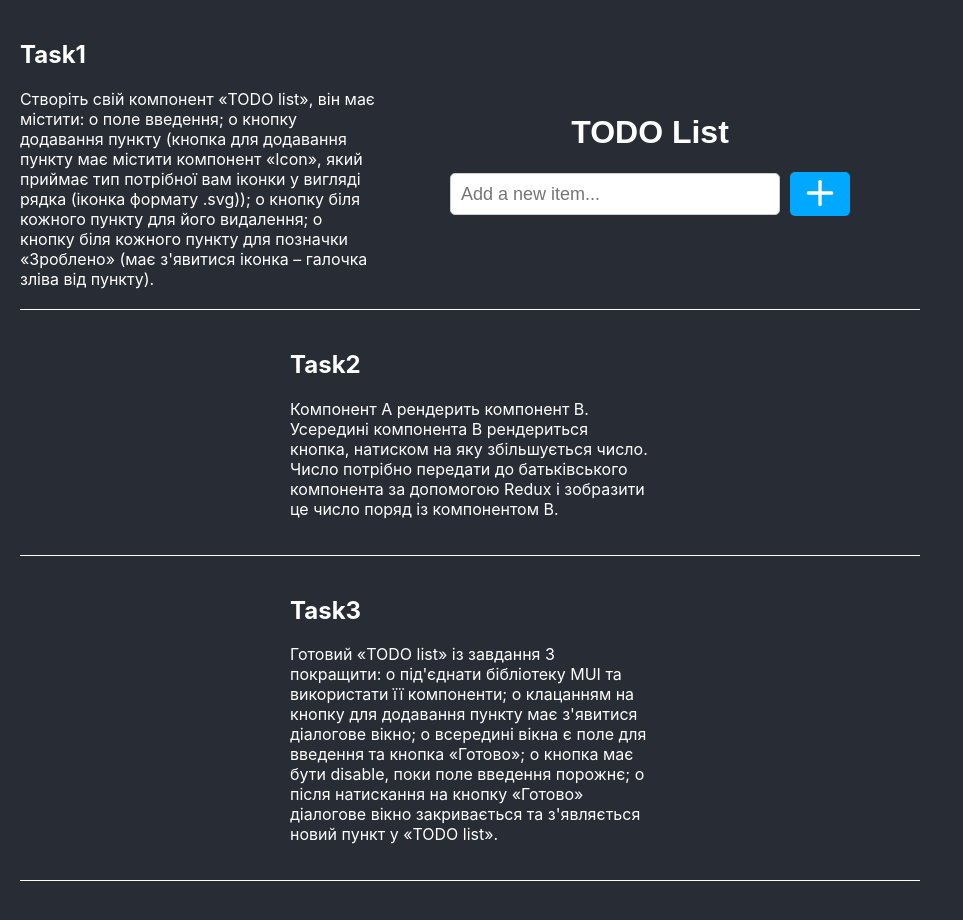
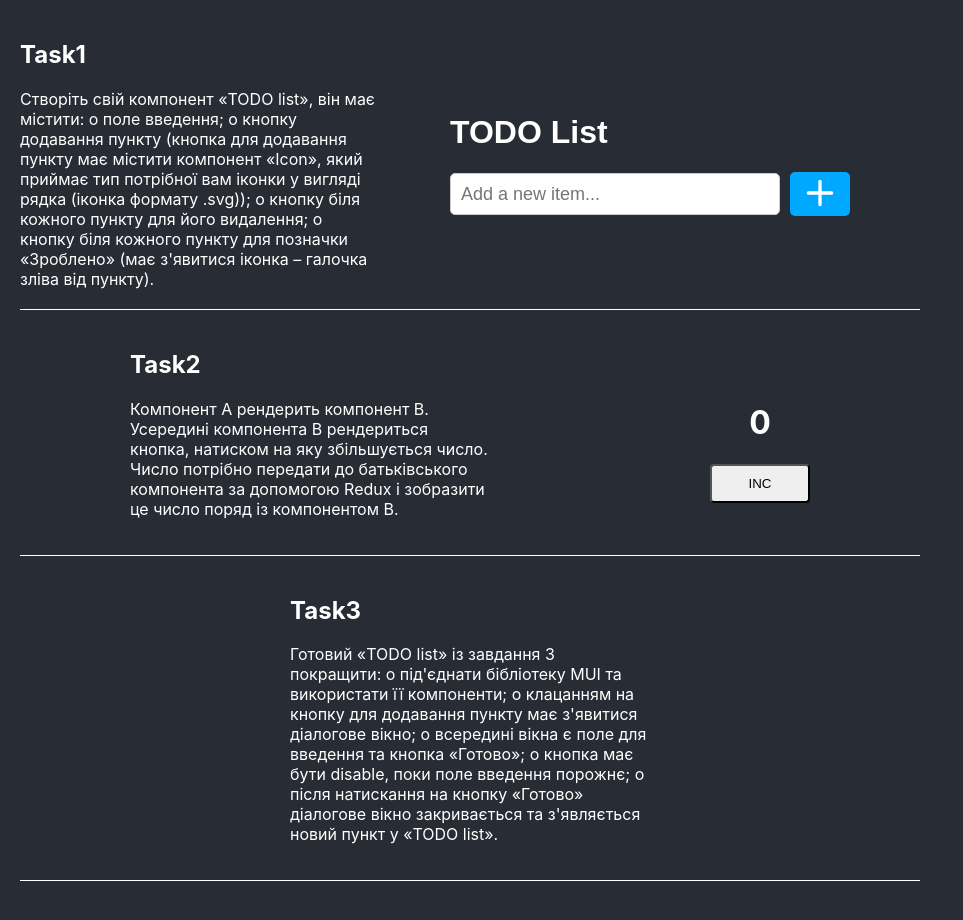
Before and after one commit to lanina90/reactessantial_hw, a React (Create React App) app: page / in a window 1280 px wide. Shown: the whole page, without its empty margins (0-963 px from the left). Built offline with nearby package versions, Linux system fonts and the light colour scheme.

Commit message:
hw_7 task2 done

```diff
--- a/package.json
+++ b/package.json
@@ -8,7 +8,9 @@
     "@testing-library/user-event": "^13.5.0",
     "react": "^18.2.0",
     "react-dom": "^18.2.0",
+    "react-redux": "^8.0.5",
     "react-scripts": "^5.0.1",
+    "redux": "^4.2.1",
     "sass": "^1.62.0",
     "web-vitals": "^2.1.4"
   },
--- a/src/App.js
+++ b/src/App.js
@@ -1,5 +1,6 @@
 import './App.scss';
 import Task1 from "./components/task1/Task1";
+import ParentEl from "./components/task2/ParentEl";
 
 
 function App() {
@@ -8,7 +9,10 @@ function App() {
     <div className="App">
       <div className="App__task">
         <div className='task-name'>
-          <h2>Task1</h2>Створіть свій компонент «TODO list», він має містити: o поле введення; o кнопку додавання пункту (кнопка для додавання пункту має містити компонент «Icon», який приймає тип потрібної вам іконки у вигляді рядка (іконка формату .svg)); o кнопку біля кожного пункту для його видалення; o кнопку біля кожного пункту для позначки «Зроблено» (має з'явитися іконка – галочка зліва від пункту).
+          <h2>Task1</h2>Створіть свій компонент «TODO list», він має містити: o поле введення; o кнопку додавання пункту
+          (кнопка для додавання пункту має містити компонент «Icon», який приймає тип потрібної вам іконки у вигляді
+          рядка (іконка формату .svg)); o кнопку біля кожного пункту для його видалення; o кнопку біля кожного пункту
+          для позначки «Зроблено» (має з'явитися іконка – галочка зліва від пункту).
         </div>
         <Task1/>
       </div>
@@ -16,15 +20,20 @@ function App() {
       <div className="App__task">
         <div className='task-name'>
           <h2>Task2</h2>
-          <p>Компонент А рендерить компонент В. Усередині компонента В рендериться кнопка, натиском на яку збільшується число. Число потрібно передати до батьківського компонента за допомогою Redux і зобразити це число поряд із компонентом В.</p>
+          <p>Компонент А рендерить компонент В. Усередині компонента В рендериться кнопка, натиском на яку збільшується
+            число. Число потрібно передати до батьківського компонента за допомогою Redux і зобразити це число поряд із
+            компонентом В.</p>
         </div>
-
+        <ParentEl/>
       </div>
 
       <div className="App__task">
         <div className='task-name'>
           <h2>Task3</h2>
-          <p>Готовий «TODO list» із завдання 3 покращити: o під'єднати бібліотеку MUI та використати її компоненти; o клацанням на кнопку для додавання пункту має з'явитися діалогове вікно; o всередині вікна є поле для введення та кнопка «Готово»; o кнопка має бути disable, поки поле введення порожнє; o після натискання на кнопку «Готово» діалогове вікно закривається та з'являється новий пункт у «TODO list».</p>
+          <p>Готовий «TODO list» із завдання 3 покращити: o під'єднати бібліотеку MUI та використати її компоненти; o
+            клацанням на кнопку для додавання пункту має з'явитися діалогове вікно; o всередині вікна є поле для
+            введення та кнопка «Готово»; o кнопка має бути disable, поки поле введення порожнє; o після натискання на
+            кнопку «Готово» діалогове вікно закривається та з'являється новий пункт у «TODO list».</p>
         </div>
 
       </div>
--- a/src/App.scss
+++ b/src/App.scss
@@ -28,6 +28,7 @@ body {
   width: 400px;
   margin: 50px auto;
   font-family: Arial, sans-serif;
+  text-align: left;
 }
 
 .todo-input {
@@ -78,3 +79,10 @@ body {
   font-size: 18px;
   margin-left: 10px;
 }
+
+
+.child-btn{
+  padding: 10px;
+  width: 100px;
+  border-radius: 4px;
+}
--- /dev/null
+++ b/src/components/task2/ChildEl.js
@@ -0,0 +1,19 @@
+import React from 'react';
+import {useDispatch, useSelector} from "react-redux";
+import {incActionCreator} from "./counterAction";
+
+const ChildEl = () => {
+
+  const dispatch = useDispatch()
+
+  return (
+    <div>
+      <button
+        className={'child-btn'}
+        onClick={() => dispatch(incActionCreator())}
+      >INC</button>
+    </div>
+  );
+};
+
+export default ChildEl;
--- /dev/null
+++ b/src/components/task2/ParentEl.js
@@ -0,0 +1,18 @@
+import React, {useState} from 'react';
+import ChildEl from "./ChildEl";
+import {useDispatch, useSelector} from "react-redux";
+
+const ParentEl = () => {
+
+
+  const count = useSelector(state => state.count)
+
+  return (
+    <div>
+      <h1>{count}</h1>
+      <ChildEl/>
+    </div>
+  );
+};
+
+export default ParentEl;
--- /dev/null
+++ b/src/components/task2/counterAction.js
@@ -0,0 +1,7 @@
+export const INC = 'INC'
+
+export const incActionCreator = () => {
+  return {
+    type: INC
+  }
+}
--- /dev/null
+++ b/src/components/task2/counterReducer.js
@@ -0,0 +1,13 @@
+import initialStore from "../../redux/initialStore";
+import {INC} from "./counterAction";
+
+const counterReducer = (count = initialStore.count, action) => {
+  switch (action.type) {
+    case INC:
+      return ++count
+    default:
+      return count
+  }
+}
+
+export default counterReducer
--- a/src/index.js
+++ b/src/index.js
@@ -3,12 +3,14 @@ import ReactDOM from 'react-dom/client';
 import './index.scss';
 import App from './App';
 import reportWebVitals from './reportWebVitals';
+import {Provider} from "react-redux";
+import store from "./redux/configStore";
 
 const root = ReactDOM.createRoot(document.getElementById('root'));
 root.render(
-  <React.StrictMode>
+  <Provider store={store}>
     <App />
-  </React.StrictMode>
+  </Provider>
 );
 
 // If you want to start measuring performance in your app, pass a function
--- /dev/null
+++ b/src/redux/configStore.js
@@ -0,0 +1,13 @@
+import {compose, createStore} from "redux";
+import reducer from "./rootReducer";
+import initialStore from "./initialStore";
+
+
+
+const store = createStore(reducer, initialStore,
+  compose(
+    window.__REDUX_DEVTOOLS_EXTENSION__ && window.__REDUX_DEVTOOLS_EXTENSION__()
+  )
+)
+
+export default store
--- /dev/null
+++ b/src/redux/initialStore.js
@@ -0,0 +1,5 @@
+const initialStore = {
+  count: 0
+}
+
+export default initialStore
--- /dev/null
+++ b/src/redux/rootReducer.js
@@ -0,0 +1,7 @@
+import {combineReducers} from "redux";
+import counterReducer from "../components/task2/counterReducer";
+
+
+export default combineReducers({
+  count: counterReducer
+})
```
Also changed, not shown: 1 other file (tests, documents, lock files or other folders).
